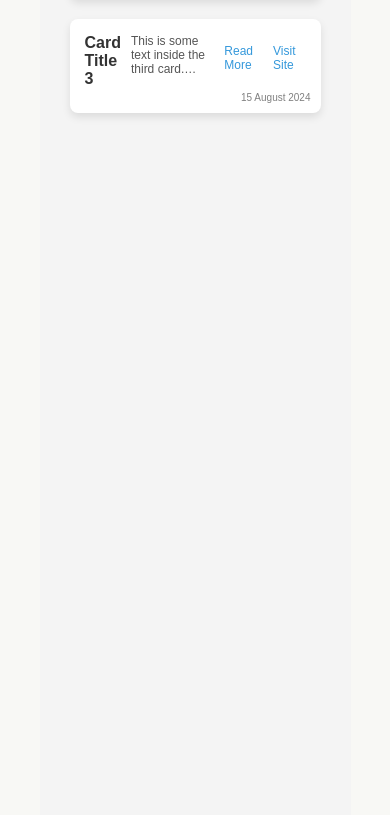
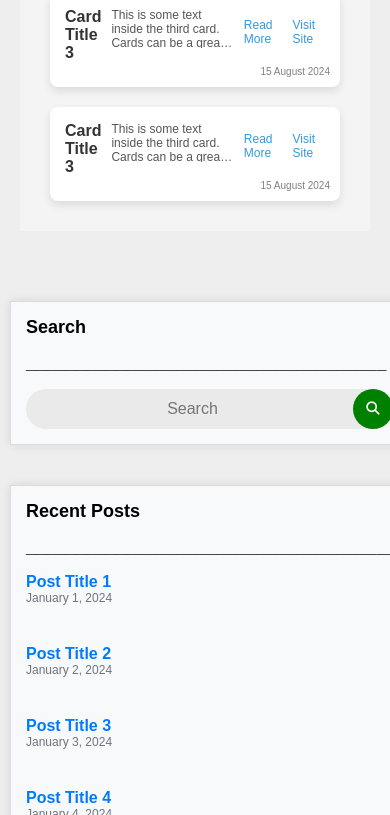
Before and after one commit to Noxanoxa/El-Mofakir, a plain HTML site: page index.html in a window 390 px wide. Shown: the part 389-1204 px from the top of the page. Drawn offline with Linux system fonts and the light colour scheme; files whose address does not match are found by name.

Commit message:
another modify

```diff
--- a/components/footer/footer.css
+++ b/components/footer/footer.css
@@ -1,38 +1,35 @@
 footer {
     font-family: 'Segoe UI';
     padding: 40px 0;
-
     background-color: teal;
-    /* background-image: url('footer.jpg');  */
-    background-size: cover;
-    background-position: center;
-    background-repeat: no-repeat;
+    text-align: center;
 }
 
 footer ul {
-    margin-top: 0;
     padding: 0;
     list-style: none;
     font-size: 18px;
     line-height: 1.6;
-    margin-bottom: 0;
-    text-align: center;
+    margin: 0;
 }
+
 footer ul a {
     color: inherit;
     text-decoration: none;
     opacity: 0.8;
 }
+
 footer ul li {
     display: inline-block;
     padding: 0 14px;
 }
+
 footer ul a:hover {
     opacity: 1;
 }
+
 footer .copyright {
     margin-top: 14px;
-    text-align: center;
     font-size: 13px;
     color: #aaa;
 }
--- a/components/footer/footer.html
+++ b/components/footer/footer.html
@@ -1,8 +1,8 @@
 <footer>
-<ul class="list">
-    <li><a href="#">Home</a></li>
-    <li><a href="#">ABout Us</a></li>
-    <li><a href="#">Contact</a></li>
-  </ul>
-  <p class="copyright">Copyright 2021</p>
+    <ul class="list">
+        <li><a href="#">Home</a></li>
+        <li><a href="#">About Us</a></li>
+        <li><a href="#">Contact</a></li>
+    </ul>
+    <p class="copyright">Copyright 2021</p>
 </footer>
--- a/components/navbar/navbar.css
+++ b/components/navbar/navbar.css
@@ -6,8 +6,9 @@
 }
 
 body {
-    background: rgb(248, 248, 245);
+    background: rgb(230, 230, 224);
     background-size: cover;
+
     height: 100vh;
     background-position: center;
 }
@@ -18,7 +19,7 @@
     display: flex;
     justify-content: space-between;
     align-items: center;
-    position: relative;
+    position:relative;
     z-index: 1000;
     background-image: url(photo_2.jpg);
     background-size: cover;
--- a/components/post/post.css
+++ b/components/post/post.css
@@ -7,7 +7,7 @@
     display: flex;
     flex-direction: column;
     justify-content: space-between;
-    min-height: 300vh;
+    /* min-height: 300vh; */
 }
 
 .container {
--- a/components/post/post.html
+++ b/components/post/post.html
@@ -31,5 +31,15 @@
         <a href="#" class="card-link">Visit Site</a>
         <div class="card-date">15 August 2024</div>
       </div>
+      <div class="card">
+        <h2 class="card-title">Card Title 3</h2>
+        <p class="card-text">
+          This is some text inside the third card. Cards can be a great way to
+          display information in a structured format.
+        </p>
+        <a href="#" class="card-link">Read More</a>
+        <a href="#" class="card-link">Visit Site</a>
+        <div class="card-date">15 August 2024</div>
+      </div>
     </div>
 </div>
--- a/css/Style.css
+++ b/css/Style.css
@@ -1,41 +1,47 @@
-body {
+html ,body {
     height: 100%;
     margin: 0;
+    background-color: #eee;
 }
-.wrapper{
-    min-height: 100%;
+
+
+.wrapper {
     display: flex;
     flex-direction: column;
+
 }
+#navbar {
+    min-height: 10vh;
+    align-items: center;
+}
+.main-content {
+    display: flex;
+    flex: 1;
+    margin-left: 0;
+    background-color: #eee;
+}
+
 /* Main Content Area */
 #content {
+    flex: 1;
+    padding-top: 20px;
+    width: 70%;
+    margin-right: 50px; /* Adjust space between content and sidebar */
+}
+
+#post {
+    width: 100%;
+    padding: 20px;
+}
+
+#right-sidebar {
+    width: 300px;
+    margin-right: 150px;
     display: flex;
     flex-direction: column;
-    align-items: flex-start; /* Align items to the left */
-    margin-left: 0px; /* Align to the left of the available space */
-    margin-right: 650px; /* Adjust this value to create space between content and sidebar */
-    padding-top: 20px; /* Add padding to the top */
-    width: 70%; /* Adjust width as necessary */
+    align-items: flex-end;
 }
 
-/* Container for Post */
-#post {
-    width: 100%; /* Post takes up full width of content container */
-    padding: 20px; /* Optional: add some padding */
-}
-
-/* Other components */
-#right-sidebar {
-    display: flex;
-    flex-direction: column;
-    align-items: flex-end; /* Align items to the right */
-    position: absolute;
-    right: 0;
-    top: 100px; /* Adjust this value based on your layout */
-    width: 300px; /* Adjust this width as needed */
-    margin-right: 150px;
-
-}
 
 /* Search Box Styles */
 #search-box {
@@ -53,27 +59,53 @@
 
 #archives {
     width: 100%;
+    margin-bottom: 30px;
 }
 
 
 
 /* Responsive Layout */
 @media screen and (max-width: 1024px) {
-    /* For screens smaller than 1024px, stack content and sidebar vertically */
+    .main-content {
+        flex-direction: column;
+        align-items: center; /* Center content */
+    }
+
     #content {
-        width: 90%; /* Expand content to take up more width */
-        margin-right: auto; /* Reset right margin */
-        margin-left: auto; /* Center content horizontally */
-        padding-bottom: 20px; /* Add some space at the bottom */
+        width: 90%; /* Make the content take up most of the screen */
+        margin: 0 auto; /* Center the content */
     }
 
     #right-sidebar {
-        position: relative; /* Make sidebar flow with content */
-        right: auto; /* Reset right position */
-        top: auto; /* Reset top position */
-        width: 100%; /* Make sidebar take full width */
-        align-items: flex-start; /* Align items to the left */
-        margin-left: auto; /* Center horizontally */
-        margin-top: 20px; /* Add space between content and sidebar */
+        width: 100%;
+        margin: 20px auto 0 auto; /* Center the sidebar */
+        display: flex;
+        flex-direction: column;
+        align-items: center; /* Center the sidebar content */
     }
 }
+
+
+@media (max-width: 768px) {
+    #right-sidebar {
+        width: 100%; /* Full width for tablets and smaller screens */
+        max-width: 400px; /* Limit max width on medium screens */
+    }
+
+    #content {
+        max-width: 500px;
+    }
+}
+
+@media (max-width: 480px) {
+    #right-sidebar {
+        width: 100%; /* Full width on mobile */
+        max-width: 100%; /* No limit on mobile screens */
+        padding: 10px; /* Reduce padding for mobile */
+    }
+
+    #content {
+        width: 100%; /* Full width on mobile */
+        max-width: 100%; /* No limit on mobile */
+    }
+}
--- a/index.html
+++ b/index.html
@@ -16,8 +16,9 @@
     <link rel="stylesheet" href="https://cdnjs.cloudflare.com/ajax/libs/font-awesome/6.6.0/css/all.min.css">
 </head>
 <body>
-
+    <div class="wrapper">
    <header id="navbar"></header>
+   <div class="main-content">
    <div id="content">
       <div id="post"></div>
    </div>
@@ -29,8 +30,9 @@
      <div id="archives"></div>
 
     </div>
-    <div id="footer"></div>
-
+</div>
+    <footer id="footer"></footer>
+</div>
 
 
    <script src="js/Home.js">
```
Also changed, not shown: components/recent_articles/recent_a.html (+0 -10 lines), components/footer/photo_2024-09-05_18-52-45.jpg (renamed from components/footer/footer.jpg). Lines whose indentation alone changed are shown as unchanged.
